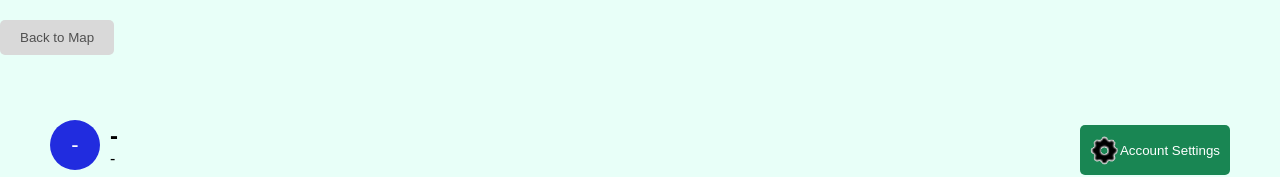
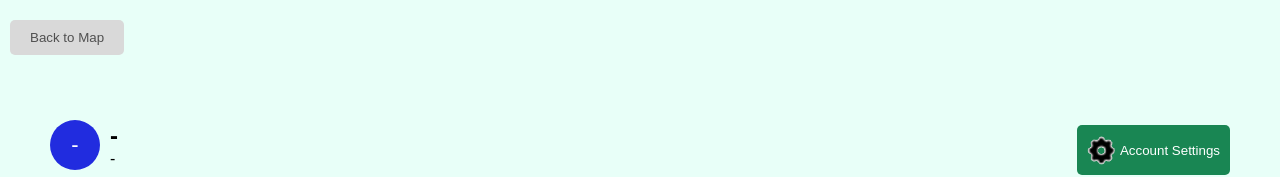
Before and after one commit to YetAnotherTravelMap/YATM, a React (Vite) app in the folder frontend/: page /profile in a window 1280 px wide. Shown: the top 177 px of the page. Built offline with nearby package versions, Linux system fonts and the light colour scheme; no server answers; sample sign-in values are in the browser's storage.

Commit message:
Add margins to a few components

```diff
--- a/frontend/src/pages/Profile/Profile.module.css
+++ b/frontend/src/pages/Profile/Profile.module.css
@@ -29,6 +29,7 @@
     color: #505050;
     border: none;
     cursor: pointer;
+    margin-left: 10px;
 }
 
 /* Top Section */
@@ -73,6 +74,7 @@
 .cog-icon{
     width: 30px;
     height: 30px;
+    margin-right: 3px;
 }
 
 .user-details {
```
